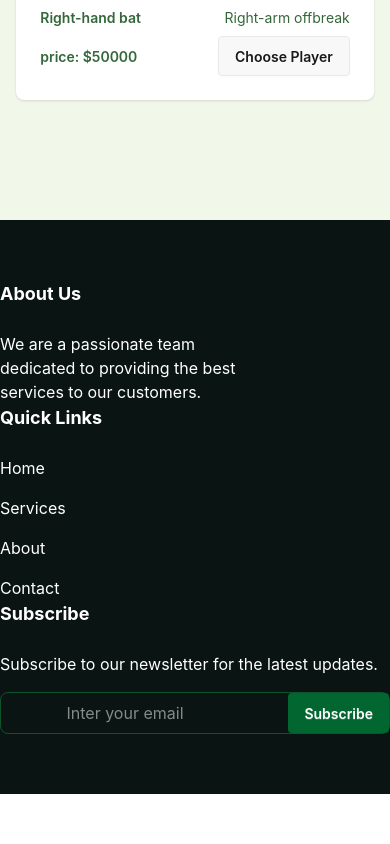
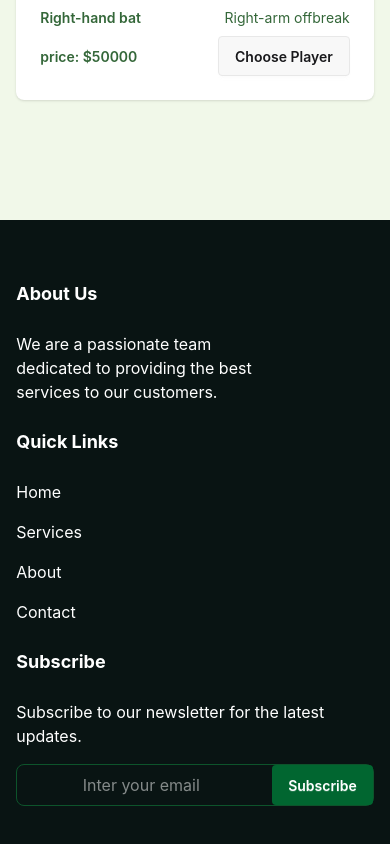
Before and after one commit to sabbirRashed/BPL-Dream, a React (Vite) app: page / in a window 390 px wide. Shown: the part 7915-8759 px from the top of the page. Before the commit the page ends 8709 px from the top, so only its background shows below. Built offline with nearby package versions, Linux system fonts and the light colour scheme.

Commit message:
made responsive footer

```diff
--- a/src/Components/Footer/Footer.jsx
+++ b/src/Components/Footer/Footer.jsx
@@ -3,7 +3,7 @@ import React from 'react';
 const Footer = () => {
     return (
         <div className='bg-[#091413] text-white mt-30'>
-            <div className='py-15 md:py-30 max-w-330 mx-auto flex flex-col lg:flex-row justify-between'>
+            <div className='py-15 md:py-30 w-11/12 max-w-330 mx-auto flex flex-col lg:flex-row gap-6 justify-between'>
                 <div>
                     <h2 className='text-lg font-bold mb-6'>About Us</h2>
                     <p className='max-w-60'>We are a passionate team dedicated to providing the best services to our customers.</p>
```
